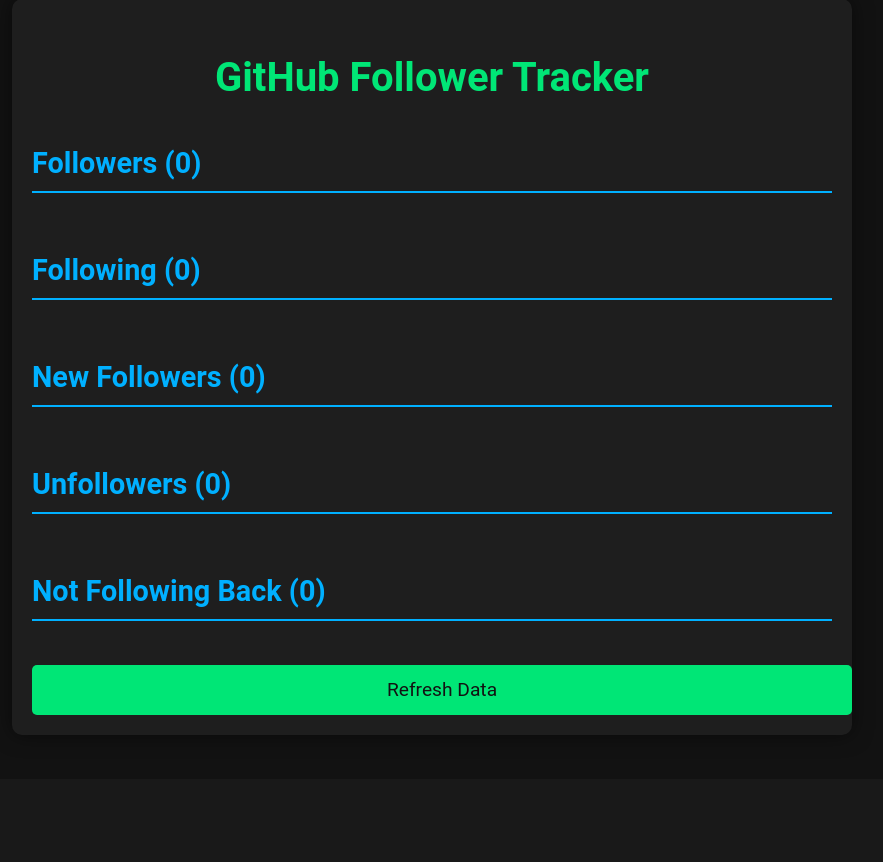
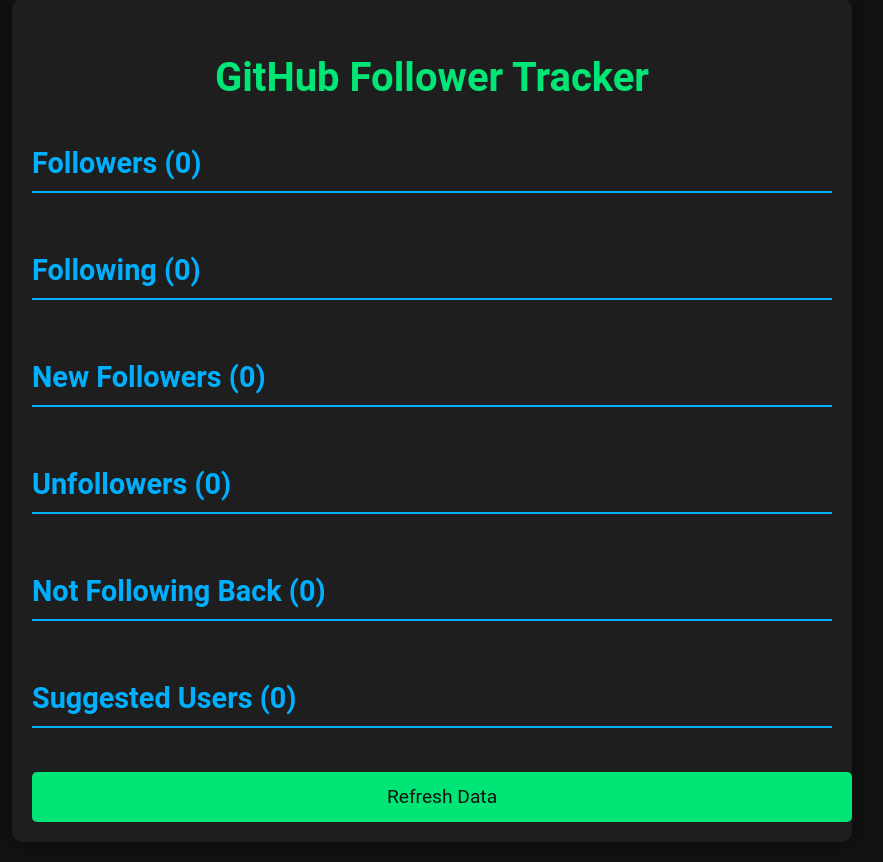
Before and after one commit to ZygimantasB/GitHub-followers-tracker, a Flask app: page / in a window 1280 px wide. Shown: the part 21-883 px from the top of the page, without its empty margins (208-1091 px from the left). Before the commit the page ends 736 px from the top, so only its background shows below. Run offline with Flask 3, Linux system fonts and the light colour scheme; data that the repository does not hold is empty.

Commit message:
I made dew improvements now I have tab Suggested Users (Max 25 users). 25 users I see is users what not following me and I m not following them.

```diff
--- a/app.py
+++ b/app.py
@@ -1,6 +1,7 @@
 import os
 import requests
 import json
+import random
 from flask import Flask, render_template, request
 from datetime import datetime, timedelta
 from decouple import config
@@ -20,7 +21,6 @@
 PREVIOUS_FOLLOWERS_FILE = 'previous_followers.txt'
 NEW_FOLLOWERS_FILE = 'new_followers.json'
 IGNORE_LIST_FILE = 'ignore_list.txt'
-
 
 @app.route('/follow/<username>', methods=['POST'])
 def follow(username):
@@ -42,38 +42,36 @@
     else:
         return json.dumps({'success': False}), 400, {'ContentType': 'application/json'}
 
-
-def get_github_data(url):
+def get_github_data(url, per_page=100, max_pages=10):
     data = []
     page = 1
-    while True:
-        response = requests.get(url, headers=headers, params={'page': page})
+    while page <= max_pages:
+        response = requests.get(url, headers=headers, params={'page': page, 'per_page': per_page})
+        if response.status_code == 403:
+            print("API rate limit exceeded.")
+            break
         try:
             response_data = response.json()
             if not isinstance(response_data, list):
-                break  # Exit the loop if the response is not a list
+                break
             if not response_data:
                 break
             data.extend([user['login'] for user in response_data])
             page += 1
         except json.JSONDecodeError:
-            break  # Exit the loop if the response is not valid JSON
+            break
     return data
 
-
 def load_previous_followers():
-    """Load previous followers from a file."""
     if os.path.exists(PREVIOUS_FOLLOWERS_FILE):
         with open(PREVIOUS_FOLLOWERS_FILE, 'r') as file:
             return file.read().splitlines()
     return []
 
-
 def save_followers(followers):
     with open(PREVIOUS_FOLLOWERS_FILE, 'w') as file:
         for follower in followers:
             file.write(follower + '\n')
-
 
 def load_new_followers():
     if os.path.exists(NEW_FOLLOWERS_FILE):
@@ -86,11 +84,9 @@
             pass
     return {}
 
-
 def save_new_followers(new_followers):
     with open(NEW_FOLLOWERS_FILE, 'w') as file:
         json.dump(new_followers, file)
-
 
 def load_ignore_list():
     if os.path.exists(IGNORE_LIST_FILE):
@@ -98,6 +94,27 @@
             return file.read().splitlines()
     return []
 
+def get_suggested_users(current_following, current_followers):
+    suggested_users = set()
+    # Randomly select up to 20 users from your following list
+    num_following = min(len(current_following), 20)
+    limited_following = random.sample(current_following, num_following)
+    for user in limited_following:
+        # Get the users that this user is following, limit to first 20 users
+        following_url = f'https://api.github.com/users/{user}/following'
+        user_following = get_github_data(following_url, per_page=20, max_pages=1)
+        # Add to the set
+        suggested_users.update(user_following)
+    # Remove users you're already following or who are following you
+    suggested_users -= set(current_following)
+    suggested_users -= set(current_followers)
+    # Remove yourself
+    suggested_users.discard(GITHUB_USERNAME)
+    suggested_users = list(suggested_users)
+    # Limit to 25 random users
+    if len(suggested_users) > 25:
+        suggested_users = random.sample(suggested_users, 25)
+    return suggested_users
 
 @app.route('/')
 def index():
@@ -129,13 +146,15 @@
     save_followers(current_followers)
     save_new_followers(recent_new_followers)
 
+    suggested_users = get_suggested_users(current_following, current_followers)
+
     return render_template('index.html',
                            followers=current_followers,
                            following=current_following,
                            unfollowers=unfollowers,
                            not_following_back=not_following_back,
-                           new_followers=recent_new_followers.keys())
-
+                           new_followers=recent_new_followers.keys(),
+                           suggested_users=suggested_users)
 
 if __name__ == "__main__":
     app.run(debug=True)
--- a/templates/index.html
+++ b/templates/index.html
@@ -141,6 +141,21 @@
     {% endfor %}
   </ul>
 
+  <!-- New Tab for Suggested Users -->
+  <h2 onclick="toggleVisibility('suggested-users-list')">Suggested Users ({{ suggested_users|length }})</h2>
+  <ul id="suggested-users-list" class="collapsible-list">
+    {% for user in suggested_users %}
+      <li class="list-item">
+        <span>{{ user }}</span>
+        <div class="button-group">
+          <form action="/follow/{{ user }}" method="post" class="follow-form" style="display: inline;">
+            <button type="submit" class="btn-follow">Follow</button>
+          </form>
+        </div>
+      </li>
+    {% endfor %}
+  </ul>
+
   <a href="/" class="btn-refresh">Refresh Data</a>
 </div>
 
```
